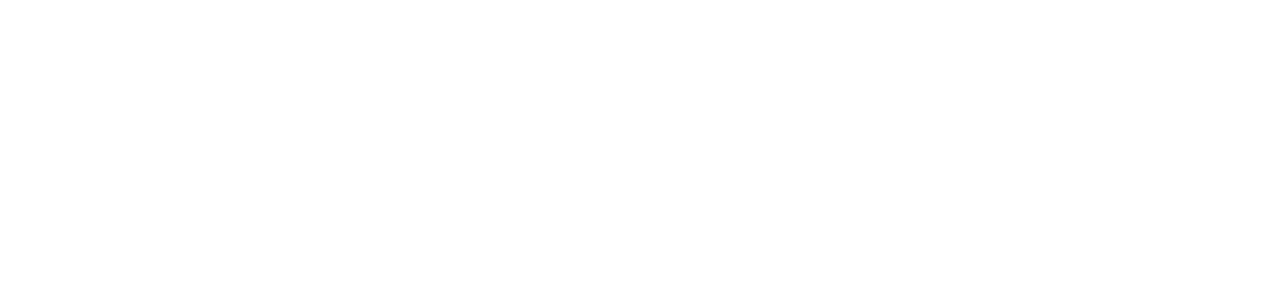
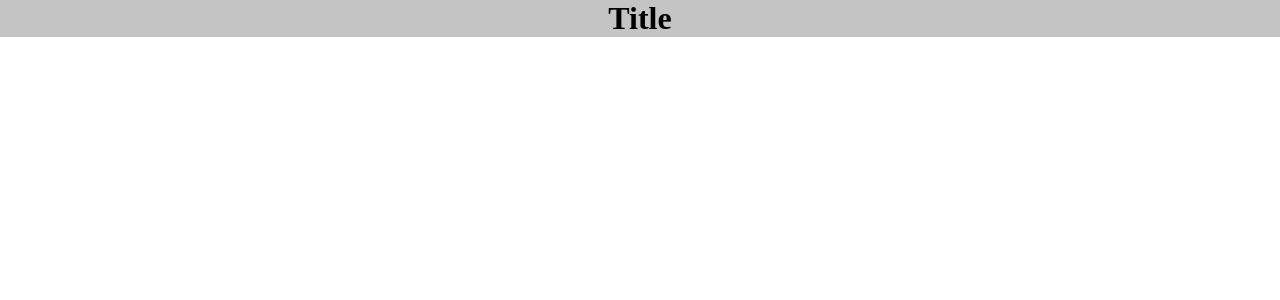
Before and after one commit to gonhainu/prefectures-population-spa, a Nuxt app: page / in a window 1280 px wide. Shown: the top 300 px of the page. Built offline with nearby package versions, Linux system fonts and the light colour scheme.

Commit message:
ページタイトルコンポーネント追加

```diff
--- /dev/null
+++ b/components/PageTitle.vue
@@ -0,0 +1,20 @@
+<template>
+  <div class="page-title">
+    <slot>
+      <h1>Title</h1>
+    </slot>
+  </div>
+</template>
+
+<script lang="ts">
+import Vue from 'vue'
+export default Vue.extend({})
+</script>
+
+<style scoped>
+.page-title {
+  width: 100%;
+  background: #c4c4c4;
+  text-align: center;
+}
+</style>
--- /dev/null
+++ b/layouts/default.vue
@@ -0,0 +1,16 @@
+<template>
+  <Nuxt />
+</template>
+
+<style>
+html,
+body {
+  padding: 0;
+  margin: 0;
+}
+h1,
+h2,
+h3 {
+  margin: 0;
+}
+</style>
--- a/pages/index.vue
+++ b/pages/index.vue
@@ -1,9 +1,18 @@
 <template>
-  <div></div>
+  <div>
+    <page-title>
+      <h1>Title</h1>
+    </page-title>
+  </div>
 </template>
 
 <script lang="ts">
 import Vue from 'vue'
+import PageTitle from '@/components/PageTitle.vue'
 
-export default Vue.extend({})
+export default Vue.extend({
+  components: {
+    PageTitle,
+  },
+})
 </script>
```
Also changed, not shown: 1 other file (tests, documents, lock files or other folders).
